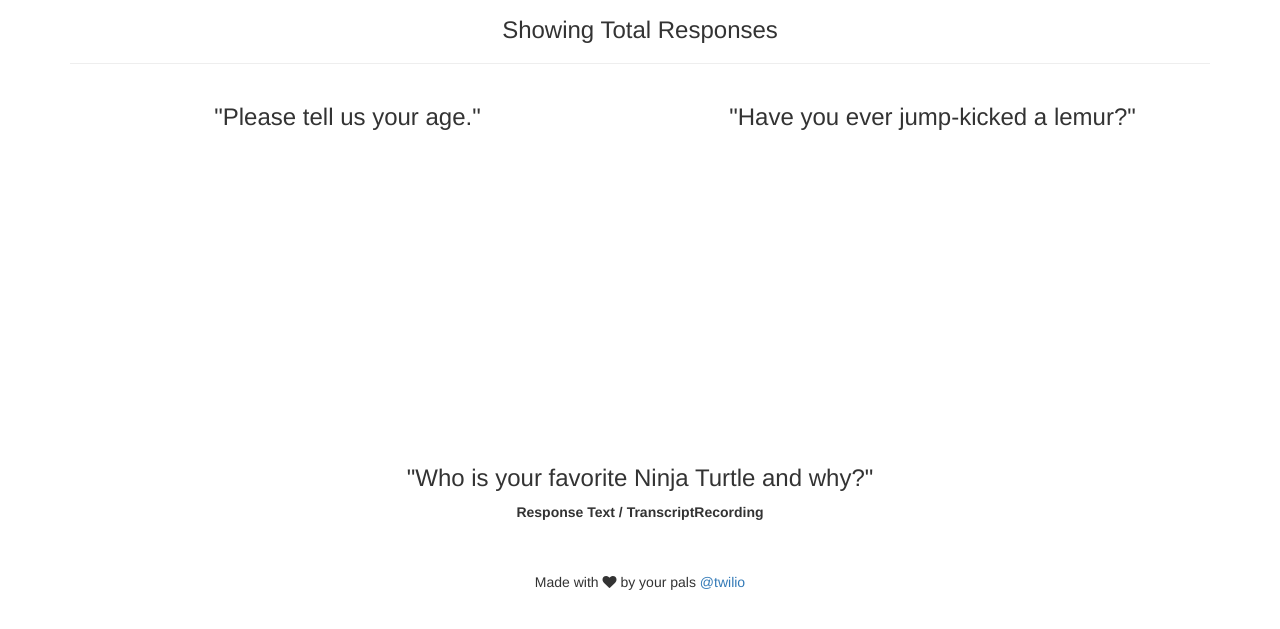
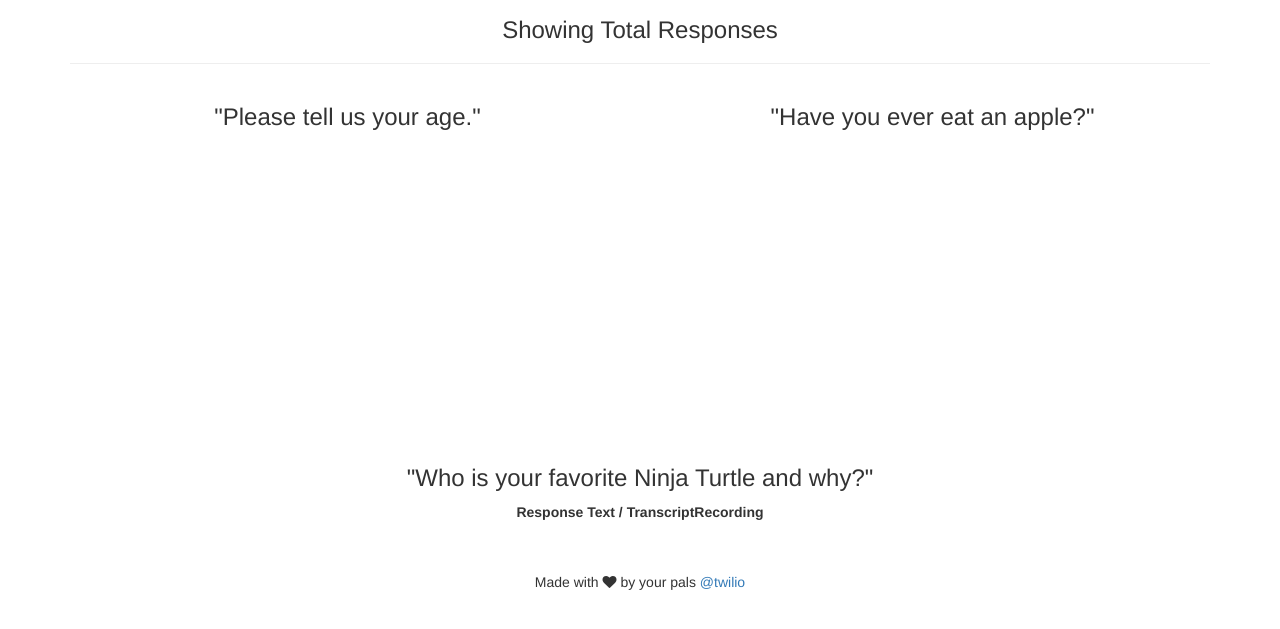
Before and after one commit to bbodenmiller/nodesurvey, a website: page public/index.html in a window 1280 px wide. Shown: the part 93-722 px from the top of the page. Drawn offline with nearby package versions, Linux system fonts and the light colour scheme; no server answers.

Commit message:
change survey question

```diff
--- a/public/index.html
+++ b/public/index.html
@@ -39,7 +39,7 @@
             <canvas id="ageChart" width="300" height="300"></canvas>
         </div>
         <div class="col-sm-6">
-            <h3>"Have you ever jump-kicked a lemur?"</h3>
+            <h3>"Have you ever eat an apple?"</h3>
             <canvas id="lemurChart" width="300" height="300"></canvas>
         </div>
     </div>
```
